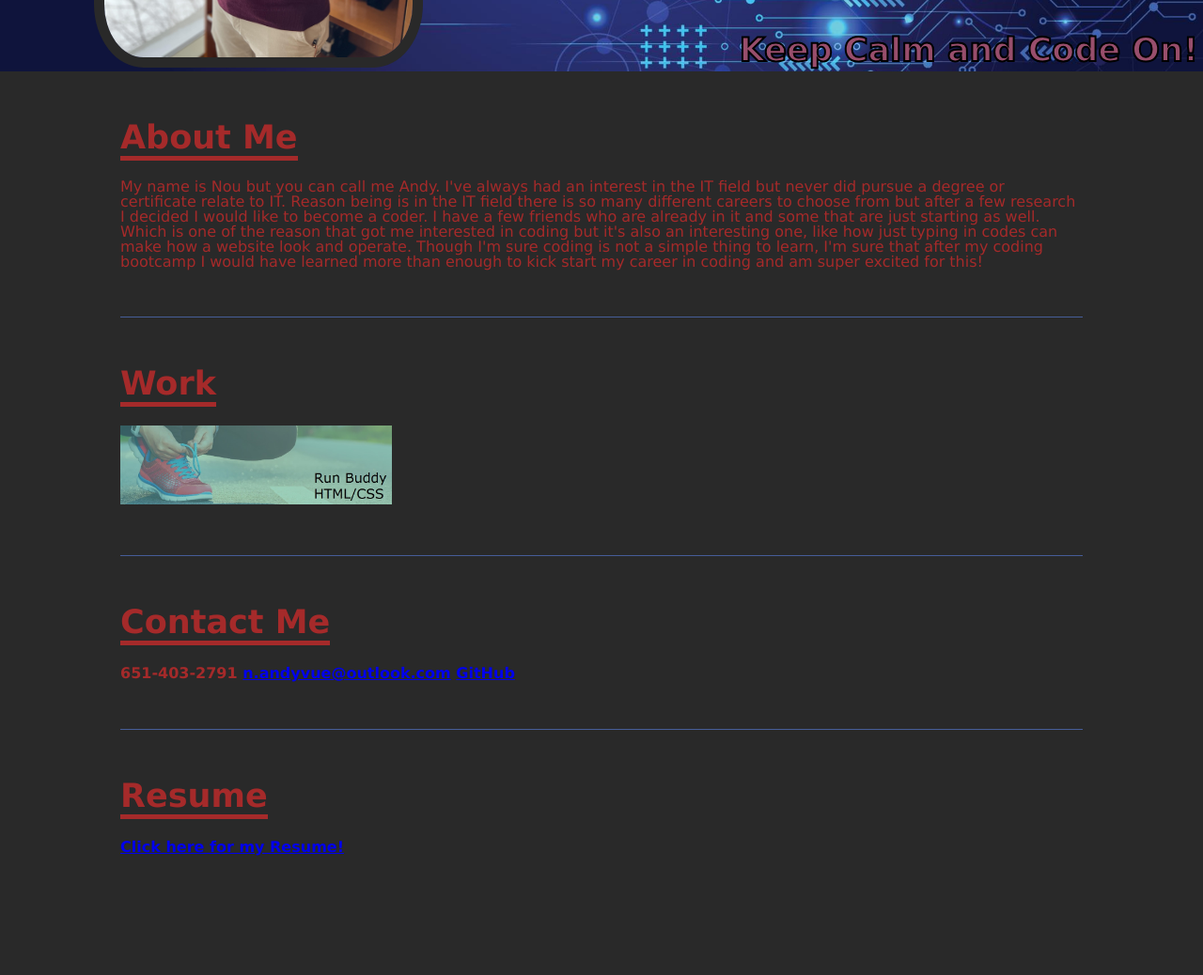
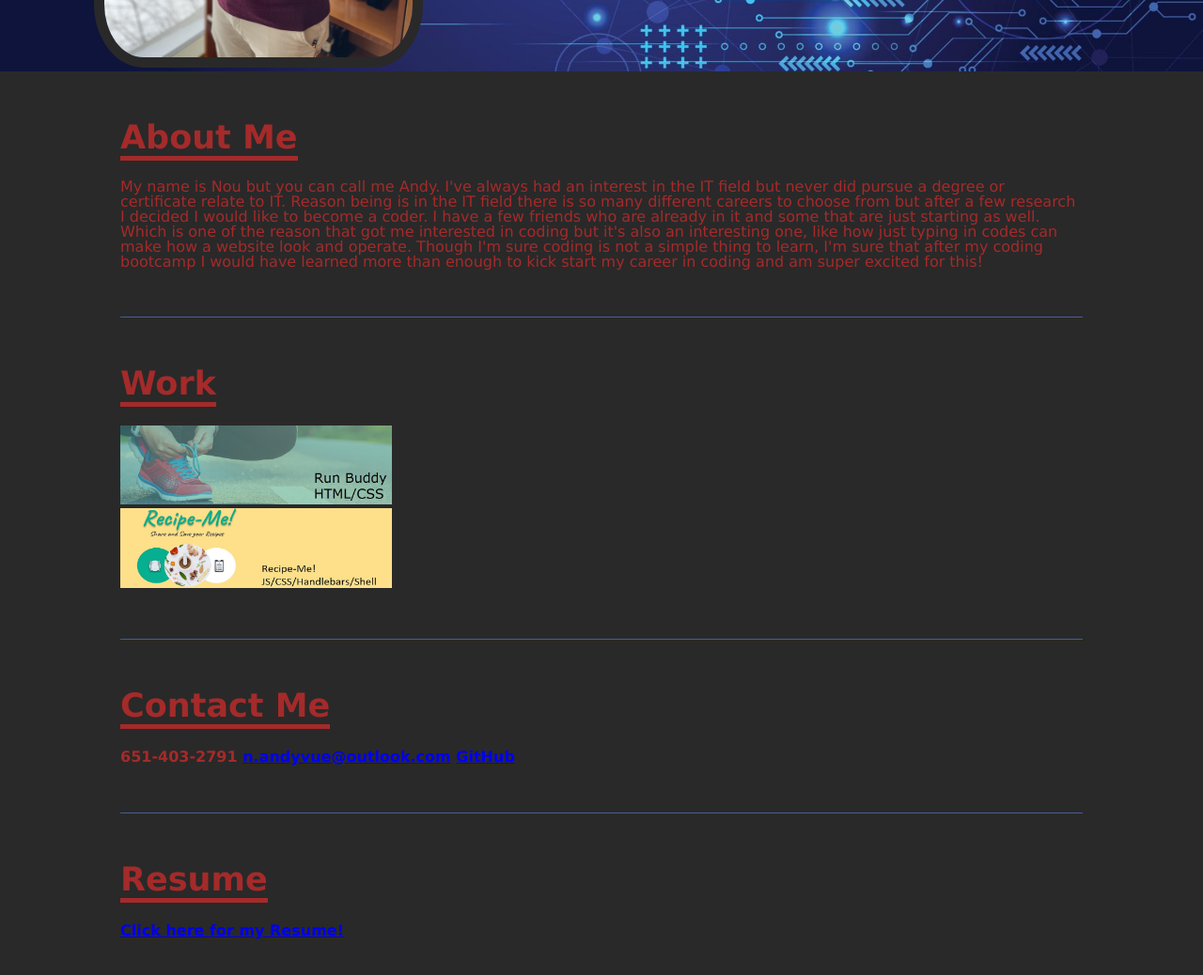
Before and after one commit to AndyBoyee604/Nou-Vue-Bio, a plain HTML site: page index.html in a window 1280 px wide. Shown: the part 475-1513 px from the top of the page at 94% size. Before the commit the page ends 1486 px from the top, so only its background shows below. Drawn offline with Linux system fonts and the light colour scheme.

Commit message:
added proj 2

```diff
--- a/assets/css/style.css
+++ b/assets/css/style.css
@@ -23,7 +23,7 @@ body {
   position: absolute;
   font-size: 35px;
   font-weight: bold;
-  bottom: 252px;
+  bottom: 780px;
   right: 5px;
   -webkit-text-stroke: 2px black;
 }
--- a/index.html
+++ b/index.html
@@ -78,6 +78,14 @@
           </a>
         </article>
       </div>
+      <!-- work 2 -->
+      <div>
+        <article class="work-img">
+          <a href="https://community-recipe-calendar.herokuapp.com/" target="_blank" rel="noopener noreferrer">
+            <img src="./assets/images/recipe-me.jpg" alt="plated food">
+          </a>
+        </article>
+      </div>
     </div>
   </section>
 
```
Also changed, not shown: assets/images/recipe-me.jpg (added).
